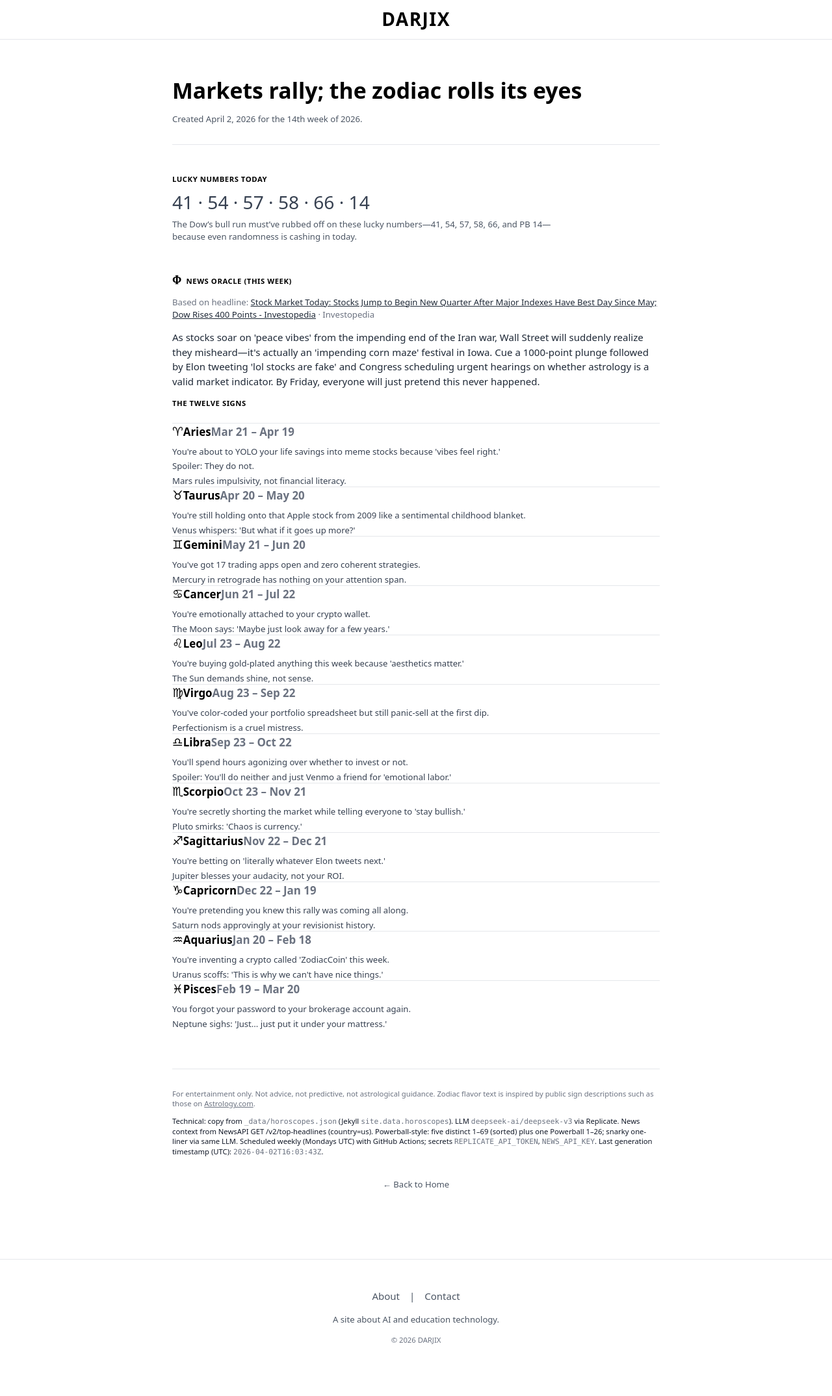
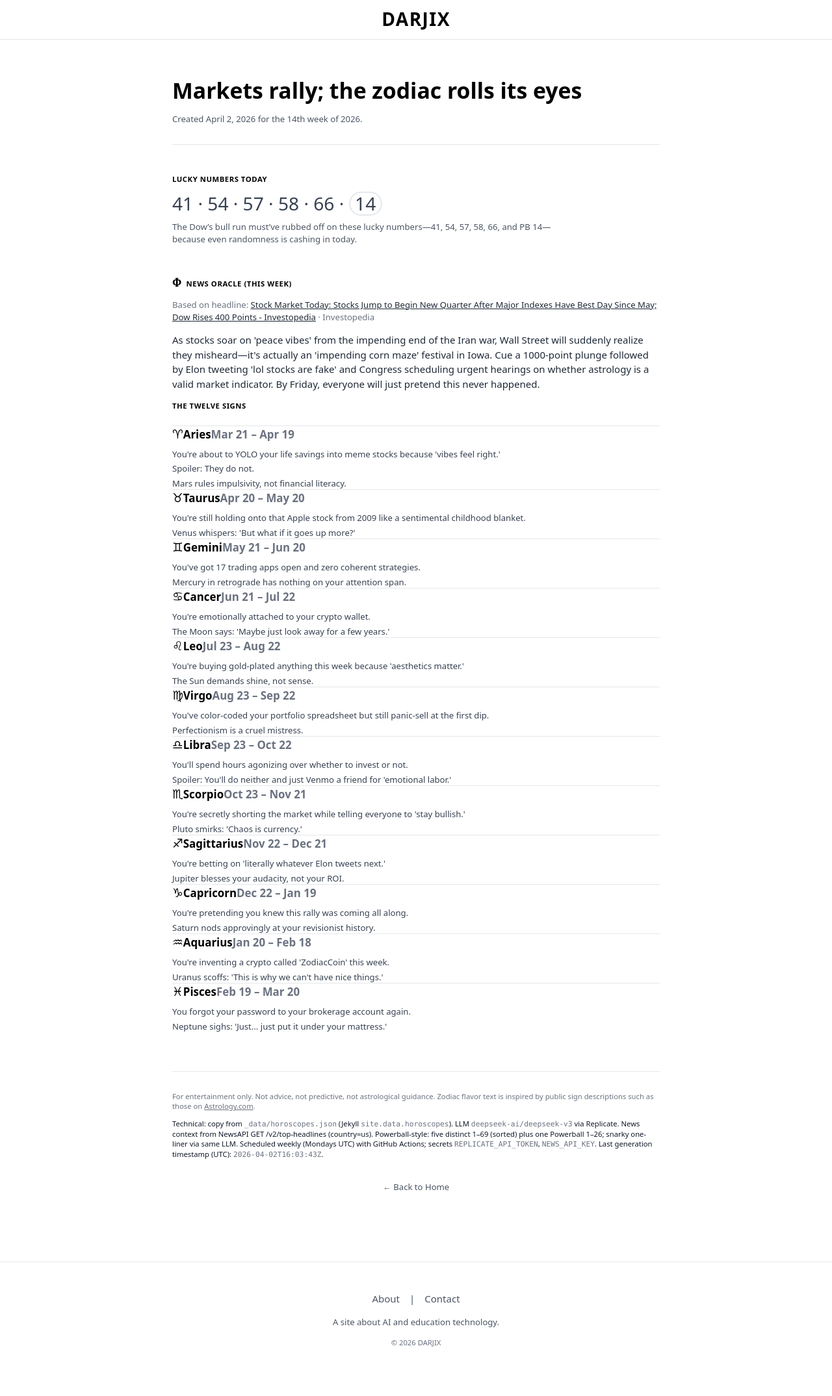
Before and after one commit to saldarji/darjix, a Jekyll site: the page built from horoscopes.html, in a window 1280 px wide. Shown: the whole page at 65% size. Built offline with Jekyll 4.4.1, drawn with Linux system fonts in a browser that asks for light colours.

Commit message:
Horoscopes: circle Powerball number with border and tooltip
Made-with: Cursor

```diff
--- a/horoscopes.html
+++ b/horoscopes.html
@@ -35,7 +35,7 @@ permalink: /horoscopes/
       <p class="text-2xl md:text-3xl font-mono text-gray-700 tracking-wide">
         {% if h.lucky_numbers.size == 6 %}
         {% for n in h.lucky_numbers limit:5 %}{{ n }}{% unless forloop.last %} · {% endunless %}{% endfor %}
-        <span aria-hidden="true"> · </span><span class="text-red-400 font-mono">{% assign pb = h.lucky_numbers | last %}<span class="sr-only">Powerball: </span>{{ pb }}</span>
+        <span aria-hidden="true"> · </span><span class="inline-flex items-center justify-center rounded-full border-2 border-red-400 text-red-400 font-mono tabular-nums align-middle ml-1 px-2 py-0.5 md:px-2.5 md:py-1 leading-none" title="Powerball (1–26)">{% assign pb = h.lucky_numbers | last %}<span class="sr-only">Powerball: </span>{{ pb }}</span>
         {% else %}
         {% for n in h.lucky_numbers %}{{ n }}{% unless forloop.last %} · {% endunless %}{% endfor %}
         {% endif %}
```
